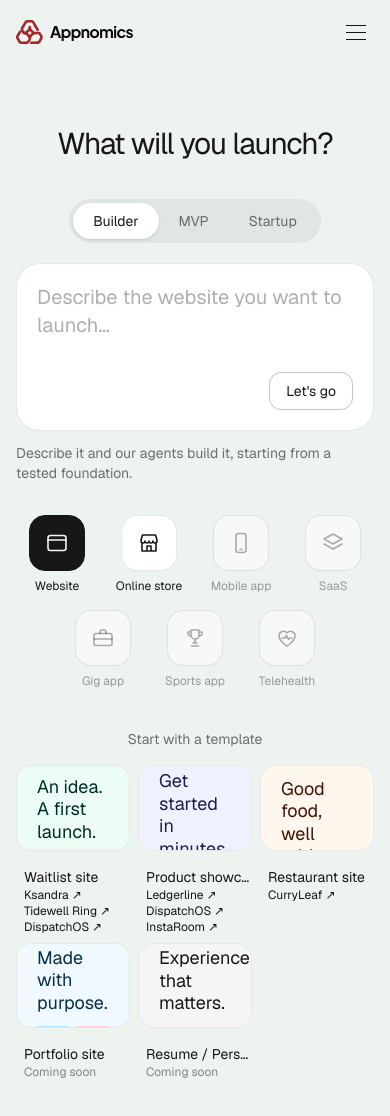
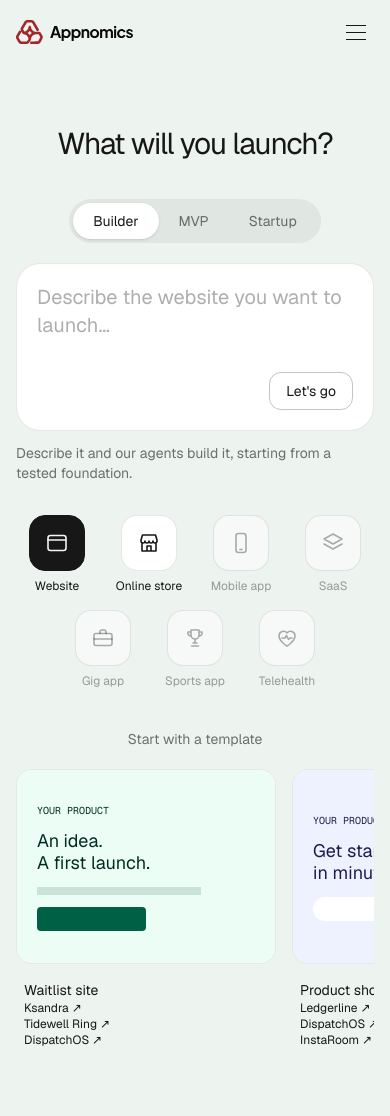
Before and after one commit to rup2701/appnomics-landing, a Next.js app: page / in a window 390 px wide. Shown: the top 1116 px of the page. Built offline with nearby package versions, Linux system fonts and the light colour scheme.

Commit message:
feat(HeroPrompt): enhance template display with accessibility features and improved layout

```diff
--- a/components/HeroPrompt.tsx
+++ b/components/HeroPrompt.tsx
@@ -500,11 +500,16 @@ export default function HeroPrompt({
         </div>
 
         {isBuilder ? (
-          <ul data-testid="templates" className="mx-auto mt-4 grid max-w-6xl grid-cols-3 gap-2 sm:gap-4">
+          <ul
+            data-testid="templates"
+            aria-label="Starter templates"
+            tabIndex={0}
+            className={`mx-auto mt-4 flex max-w-6xl snap-x snap-mandatory gap-4 overflow-x-auto p-1 pb-4 sm:grid sm:grid-cols-3 sm:overflow-visible sm:p-0 ${focusRing}`}
+          >
             {templates.map((t) => {
               const selected = template === t.id;
               return (
-                <li key={t.id} className="min-w-0">
+                <li key={t.id} className="w-[min(260px,85%)] min-w-0 shrink-0 snap-start sm:w-auto">
                   <button
                     type="button"
                     aria-pressed={selected}
@@ -529,7 +534,7 @@ export default function HeroPrompt({
                         /> :
                         t.art}
                     </span>
-                    <span className="mt-4 block truncate pl-2 text-sm text-foreground">{t.caption}</span>
+                    <span className="mt-4 block pl-2 text-sm text-foreground sm:truncate">{t.caption}</span>
                     {/* <span className="block truncate text-sm text-foreground/50">{t.caption}</span> */}
                   </button>
                   {t.demoUrl === null ? (
```
